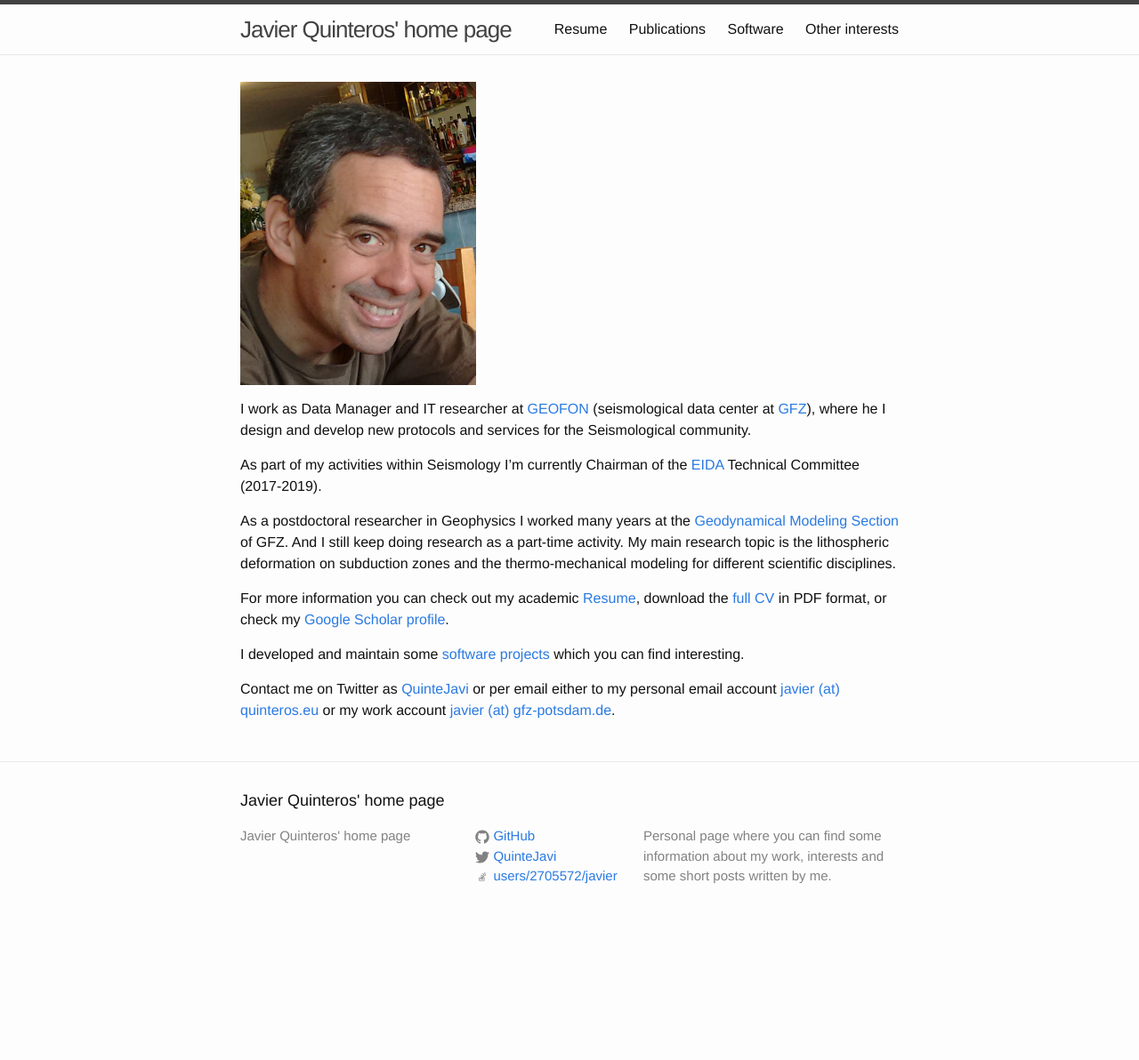
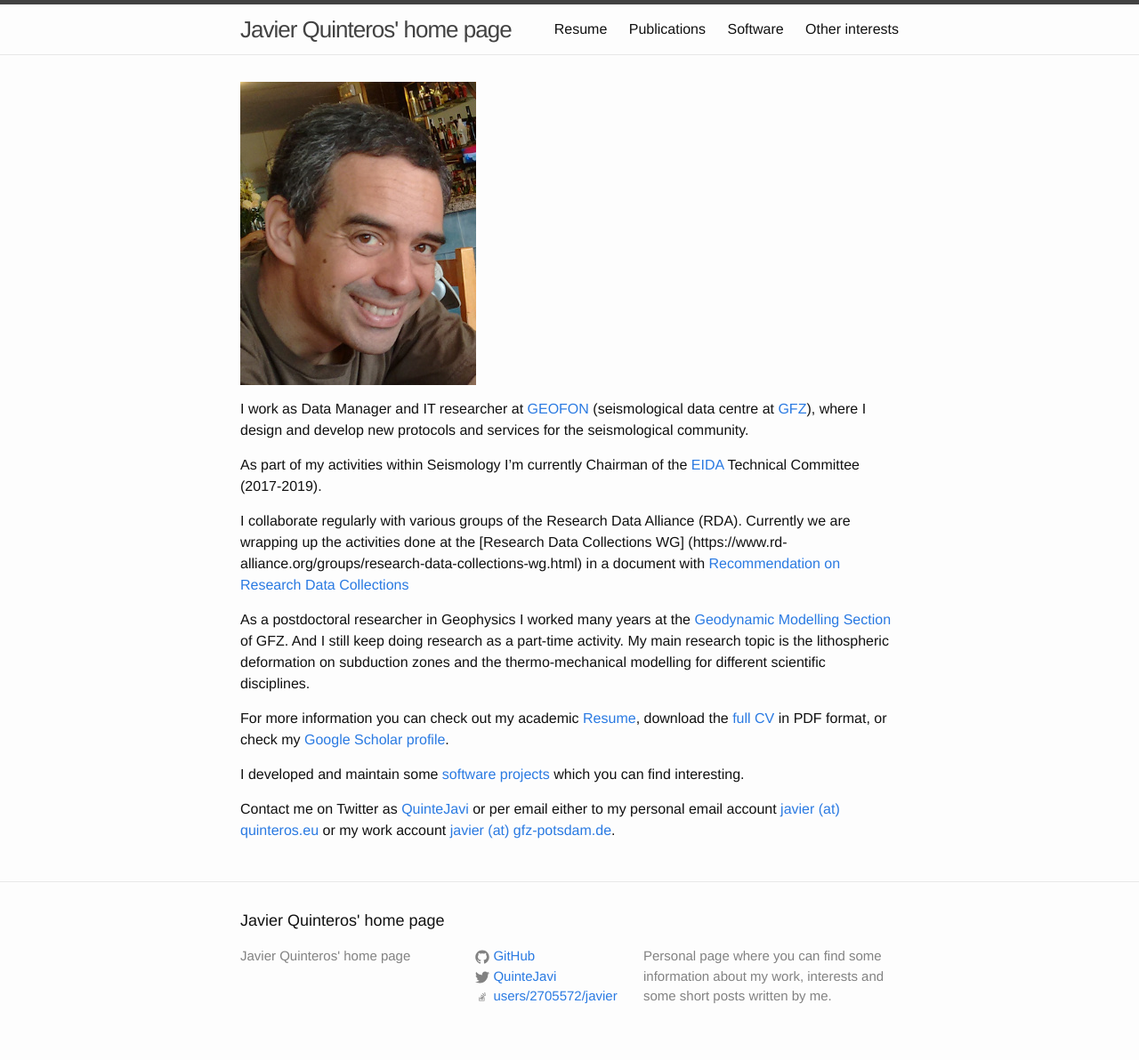
Before and after one commit to javiquinte/javiquinte.github.io, a Jekyll site: the page built from index.md, in a window 1280 px wide. Shown: the whole page at 89% size. Built offline with Jekyll 4.4.1, drawn with Linux system fonts in a browser that asks for light colours; before the commit the page ends 1057 px from its top, so only the background shows below that.

Commit message:
Add RDA activities and other minor things.

```diff
--- a/index.md
+++ b/index.md
@@ -5,18 +5,24 @@ layout: default
 ![Profile photo]({{ site.baseurl }}/img/javier.jpg)
 
 I work as Data Manager and IT researcher at
-[GEOFON](http://geofon.gfz-potsdam.de) (seismological data center at
-[GFZ](http://www.gfz-potsdam.de)), where he I design and develop new protocols
-and services for the Seismological community.
+[GEOFON](http://geofon.gfz-potsdam.de) (seismological data centre at
+[GFZ](http://www.gfz-potsdam.de)), where I design and develop new protocols
+and services for the seismological community.
 
-As part of my activities within Seismology I'm currently Chairman of the [EIDA](http://www.orfeus-eu.org/data/eida/) Technical Committee (2017-2019).
+As part of my activities within Seismology I'm currently Chairman of the
+[EIDA](http://www.orfeus-eu.org/data/eida/structure/) Technical Committee (2017-2019).
+
+I collaborate regularly with various groups of the Research Data Alliance (RDA).
+Currently we are wrapping up the activities done at the [Research Data Collections WG]
+(https://www.rd-alliance.org/groups/research-data-collections-wg.html) in a document
+with [Recommendation on Research Data Collections](https://www.rd-alliance.org/group/research-data-collections-wg/outcomes/rda-research-data-collections-wg-recommendations)
 
 As a postdoctoral researcher in Geophysics I worked many years at the
-[Geodynamical Modeling
+[Geodynamic Modelling
 Section](http://www.gfz-potsdam.de/en/section/geodynamic-modeling/) of GFZ. And
 I still keep doing research as a part-time activity. My main research topic is
 the lithospheric deformation on subduction zones and the thermo-mechanical
-modeling for different scientific disciplines.
+modelling for different scientific disciplines.
 
 For more information you can check out my academic [Resume](/2-resume.html),
 download the [full CV](/static/Quinteros-CV.pdf) in PDF format, or check my
```
Also changed, not shown: 5-others.md (+1 -0 lines).
